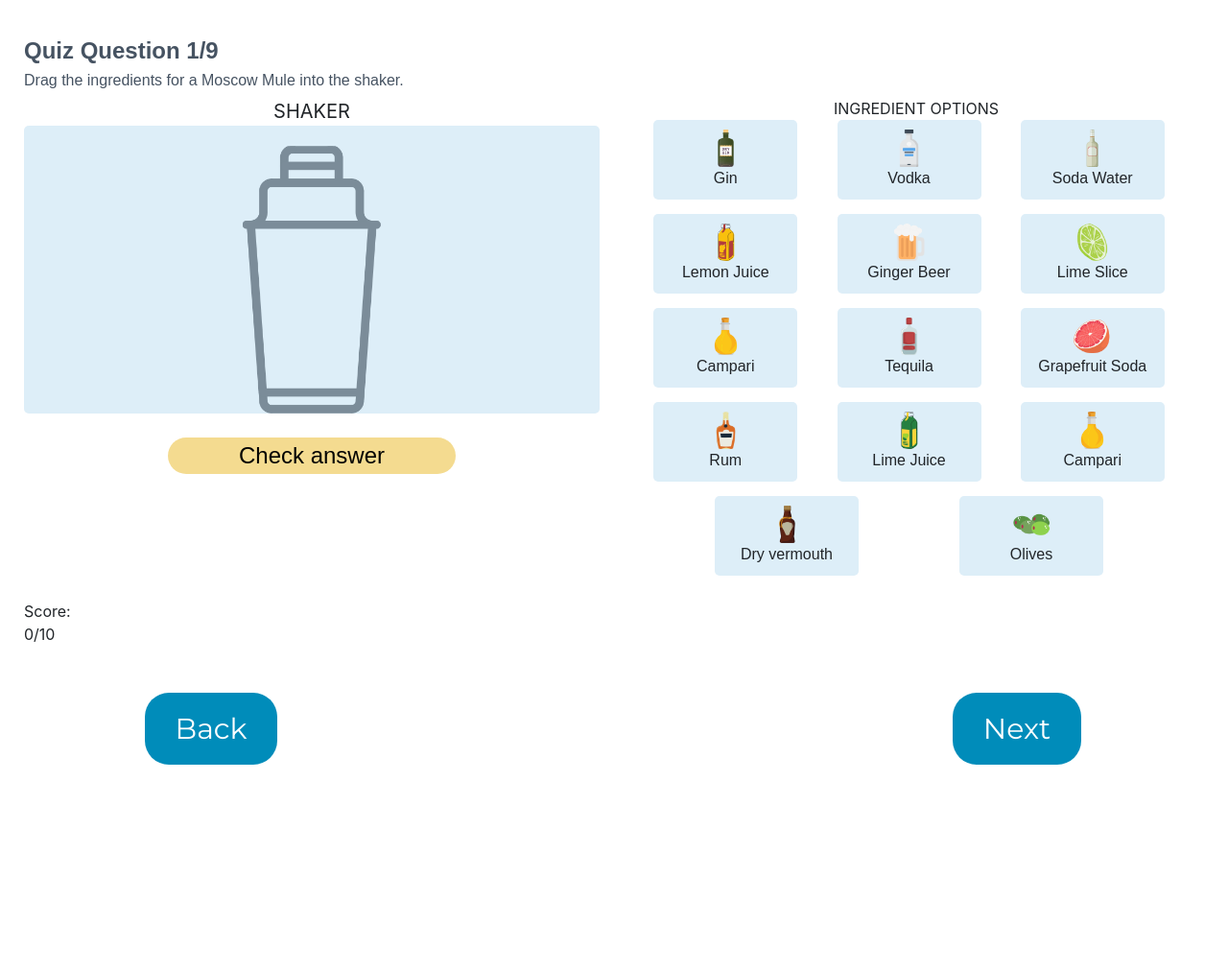
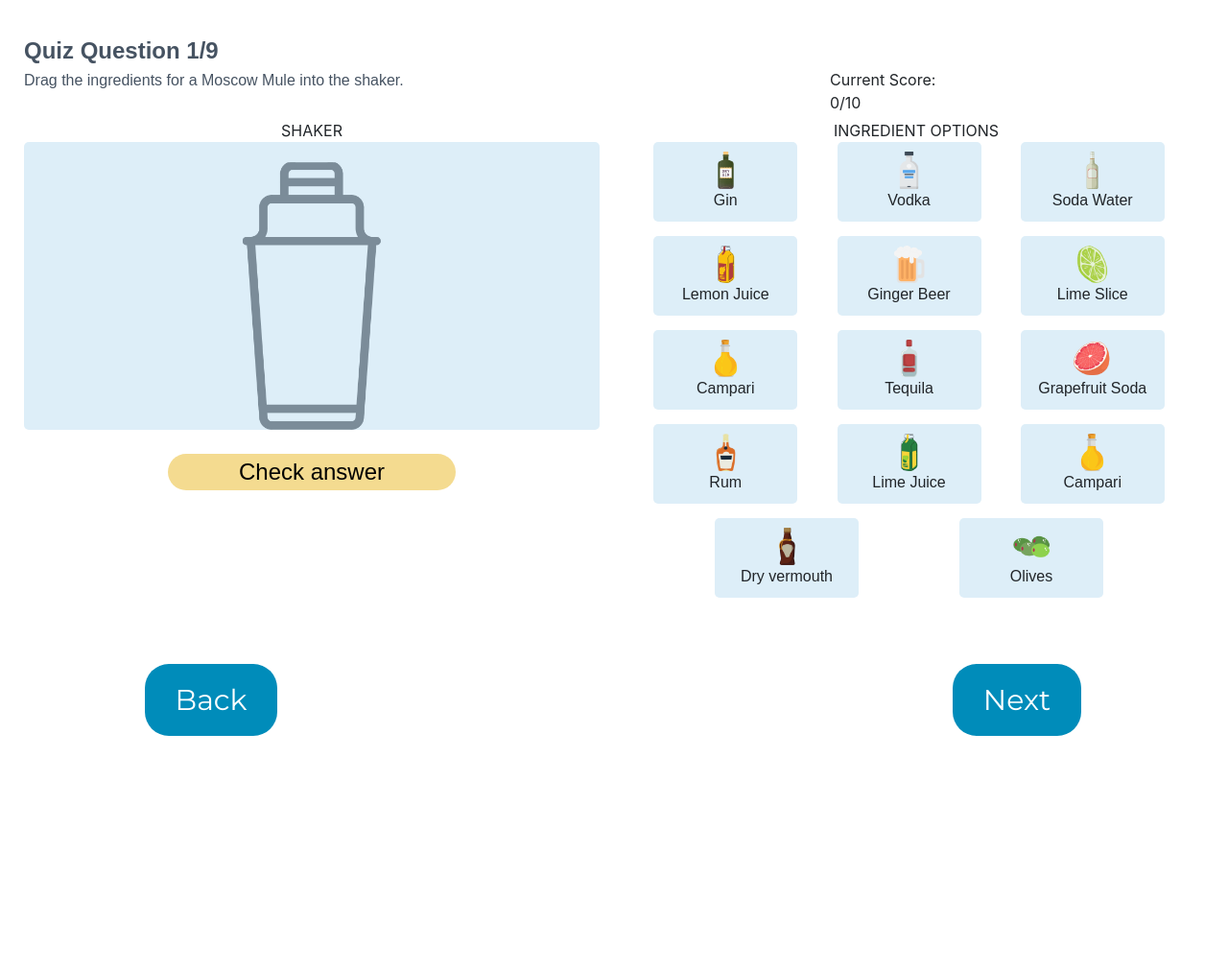
Before and after one commit to chris-cox-columbia/UID-Final-Project, a Flask app: page /quiz/1 in a window 1280 px wide. Shown: the part 111-1122 px from the top of the page at 96% size. Run offline with Flask 2, Linux system fonts and the light colour scheme; some libraries are stand-ins or nearby versions; some web fonts are replaced.

Commit message:
Update dragDrop.html

```diff
--- a/templates/dragDrop.html
+++ b/templates/dragDrop.html
@@ -18,12 +18,18 @@
   <!-- row to track which quesiton the user is on -->
   <div class="row" id="question_tracker">
     <div class="col-12"><span id="title">Quiz Question {{questionDetails.id}}/9</span></div>
-    <div class="col-12"><span id="body">{{questionDetails.question}}</span></div>
+    <div class="col-8"><span id="body">{{questionDetails.question}}</span></div>
+    <div class="col-4">
+      <div class="score_circle">
+        <div>Current Score: </div>
+        <div id="score">x/x</div>
+      </div>
+    </div>
   </div>
   <!-- row to do the dragging and dropping -->
   <div class="row" id="interface">
     <div class="col-6">
-      <center><div style="font-size: 20px">SHAKER</div></center>
+      <center><div>SHAKER</div></center>
       <div id="drinkTarget"><img src="{{ url_for('static', filename = 'newemptyshaker.png') }}" id="shaker_image"></div>
       <div id="drink" class="row"></div>
       <div class="row" id="answer">
@@ -34,15 +40,7 @@
       <div id="ingredientList" class="row"></div>
     </div>
   </div>
-<!-- Create a circular div with the text "score" in the top right of the page-->
-<div class="row" id="score-container">
-  <div class="col-12">
-    <div class="score_circle">
-      <div>Score: </div>
-      <div id="score">x/x</div>
-    </div>
-  </div>
-</div>
+
   <!-- TEMPORARY TO CHECK ANSWER -->
   <div class="row" id="answer">
   </div>
```
